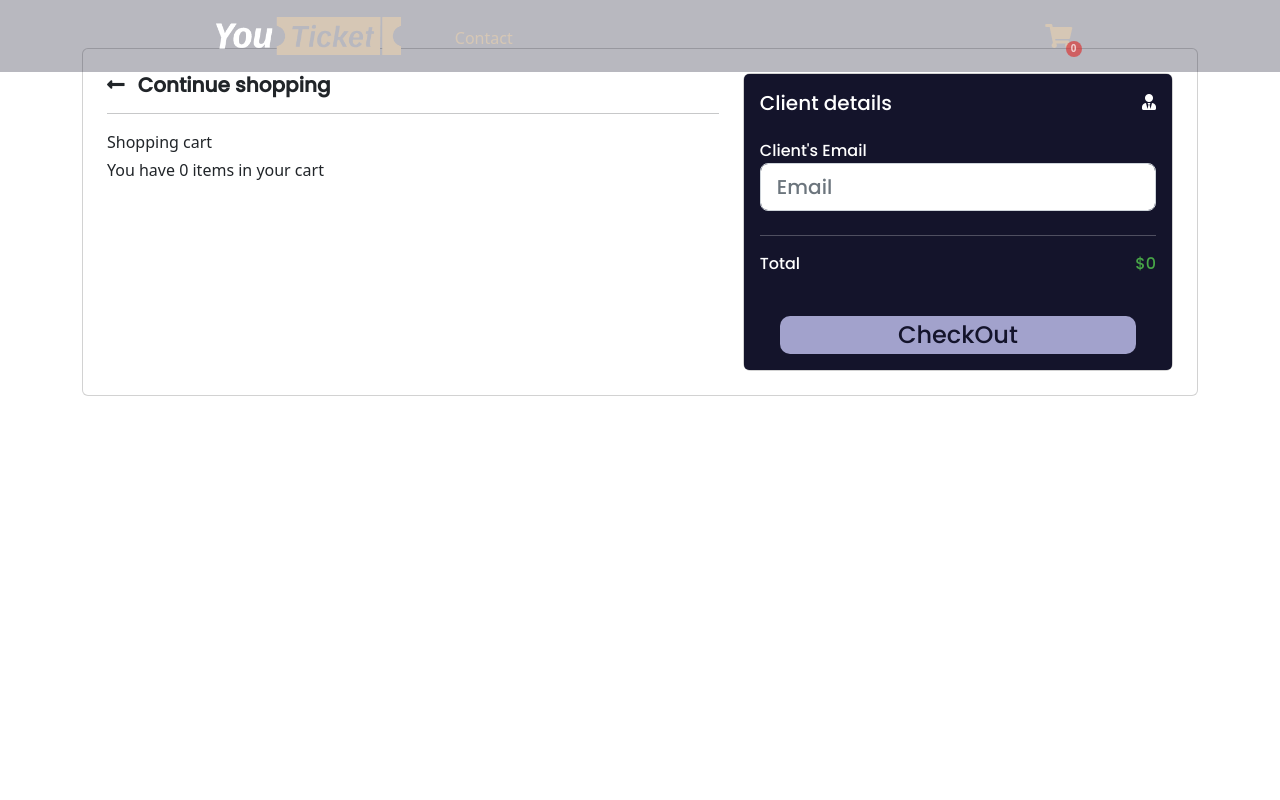
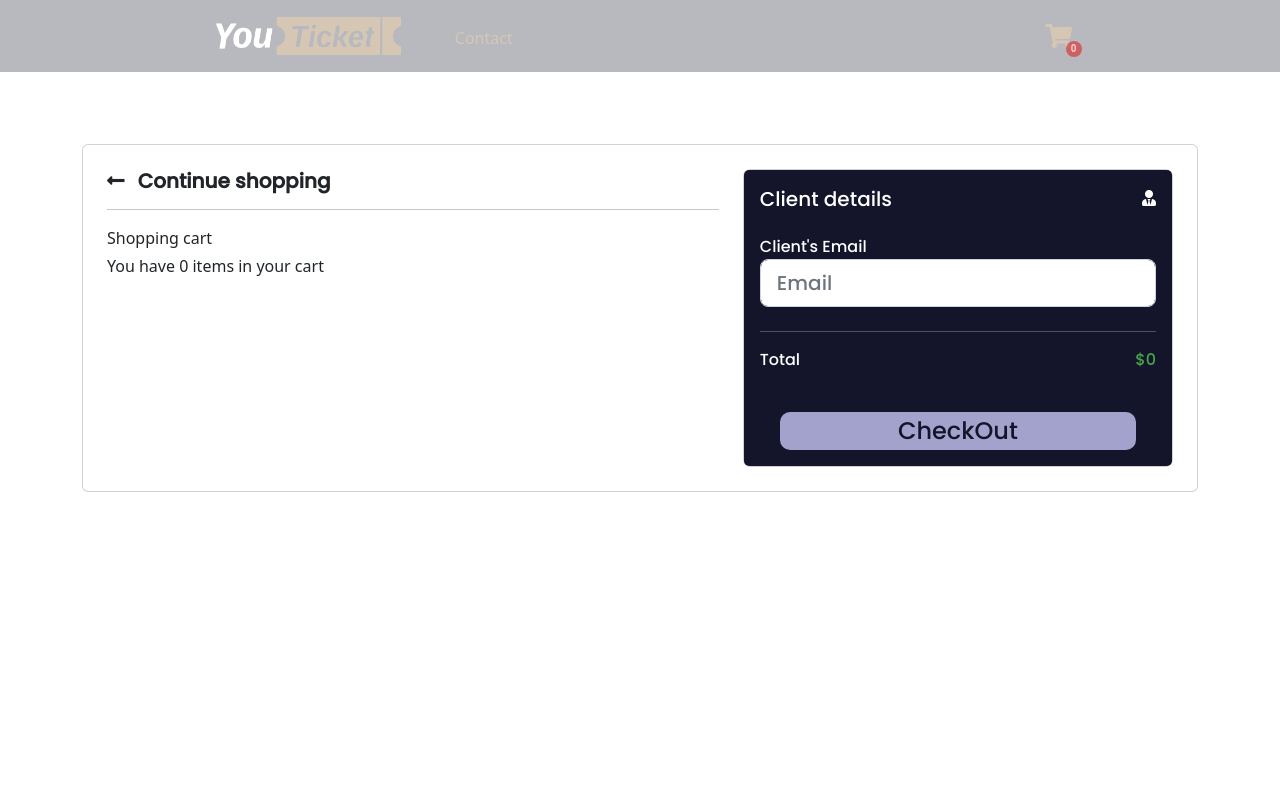
Before and after one commit to iaw-2023/Acttis-Moran-React, a React (Create React App) app: page /cart in a window 1280 px wide. Shown: the top 800 px of the page. Built offline with nearby package versions, Linux system fonts and the light colour scheme.

Commit message:
Styling cart

```diff
--- a/src/components/pagewrappers/PageWrapper.js
+++ b/src/components/pagewrappers/PageWrapper.js
@@ -72,7 +72,7 @@ export default function PageWrapper(props) {
               </li>
             </ul>
           </div>
-          <Link className="page__wrapper__navbar__cart" to="/">
+          <Link className="page__wrapper__navbar__cart" to="/cart">
             <MDBIcon
               className="page_wrapper__navbar__cart__icon"
               fas
--- a/src/css/cart.css
+++ b/src/css/cart.css
@@ -2,6 +2,7 @@
     width: 100%;
     height: 100%;
     min-height: 70rem;
+    margin-top: 6rem;
     background-color: var(--bg-color);
 }
 
```
